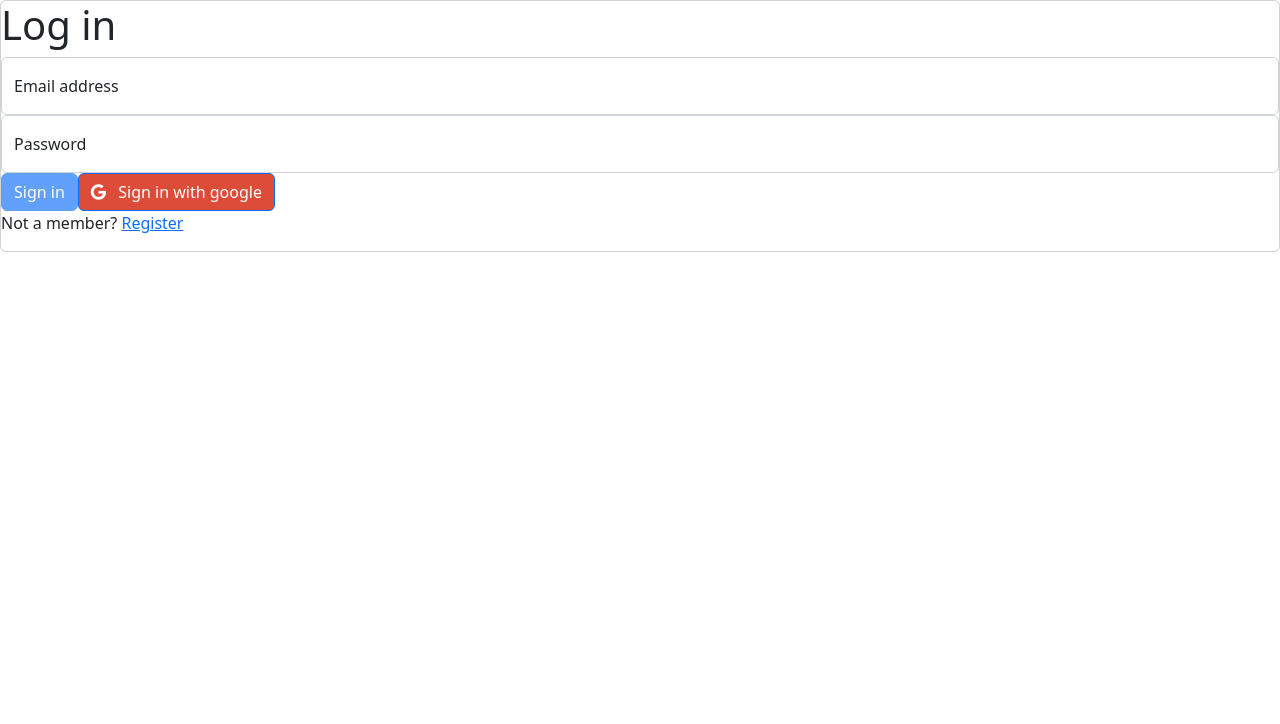
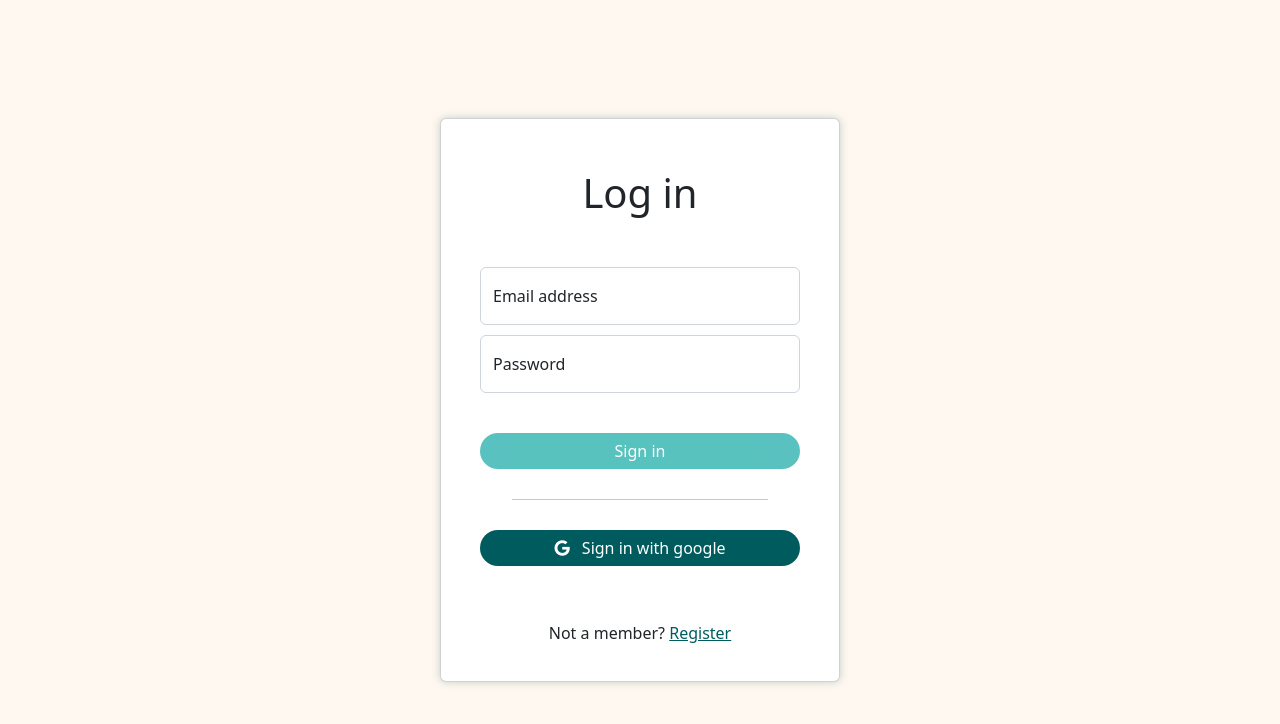
Before and after one commit to Patrycja-Jedrzejewska/chat-app, a Vue app: page /login in a window 1280 px wide. Shown: the top 724 px of the page. Built offline with nearby package versions, Linux system fonts and the light colour scheme; no server answers.

Commit message:
Add css to Login and Register form

```diff
--- a/src/style/style.scss
+++ b/src/style/style.scss
@@ -4,8 +4,119 @@
 @import url(theme.light.css) (prefers-color-scheme: light);
 @import url(theme.dark.css) (prefers-color-scheme: dark);
 
-
 $primary-color: #00A9A5;
 $secondary-color: #005B5E;
 $tertiary-color: #FFA17A;
-$neutral-color: #959088;
+$neutral-color: #fff8f0;
+
+#app{
+    height: 100vh;
+    display: flex;
+    justify-content: center;
+    align-items: center;
+    background-color: $neutral-color;
+}
+
+.card{
+    display: flex;
+    text-align: center;
+    align-items: center;
+    width: 400px;
+    padding: 30px 20px 20px 20px;
+    background-color: #ffff;
+    box-shadow: 0 0 0.5rem rgba(0, 91, 94, 0.25);
+
+    .form{
+        &__headline{
+            margin: 20px 20px 50px 20px;
+        }
+        &__group{
+            margin: 10px;
+
+            &--buttons{
+                margin-top: 10px;
+                .divider{
+                    text-align: center;
+                    margin-top: 30px;
+                    margin-bottom: 30px;
+                    margin-left: 10%;
+                    margin-right: 10%;
+                    width: 80%;
+                }
+            }
+        }
+        &__input{
+            width: 320px;
+            &:focus{
+                box-shadow: 0 0 0 0.25rem rgba(0, 91, 94, 0.25);
+            }
+
+        }
+        &__error{
+            width: 300px;
+            color: #de3730;
+            text-align: left;
+        }
+
+        .btn{
+            width: 320px;
+            border: none;
+            border-radius: 45px;
+            &:hover{
+                box-shadow: 0 0 0.5rem 0.1rem rgba(0, 91, 94, 0.25);
+
+            }
+            &--submit{
+                margin-top: 30px;
+                background-color: $primary-color;
+                &:disabled{
+                    background-color: #00a29e;
+                }
+            }
+            &--google{
+                margin-bottom: 15px;
+                background-color: $secondary-color;
+                &:hover{
+                    box-shadow: 0 0 0.5rem 0.1rem rgba(0, 55, 57, 0.4);
+                }
+            }
+        }
+        &__link{
+            margin-top: 40px;
+            margin-bottom: 0;
+            .link{
+                color: #005c5f;
+                &:hover{
+                    color: #004345;
+                }
+            }
+        }
+
+    }
+}
+
+/* Extra small devices (phones, 600px and down) */
+@media only screen and (max-width: 600px) {
+
+
+}
+
+/* Small devices (portrait tablets and large phones, 600px and up) */
+@media only screen and (min-width: 600px) {
+
+}
+
+/* Medium devices (landscape tablets, 768px and up) */
+@media only screen and (min-width: 768px) {
+
+}
+
+/* Large devices (laptops/desktops, 992px and up) */
+@media only screen and (min-width: 992px) {
+
+}
+
+/* Extra large devices (large laptops and desktops, 1200px and up) */
+@media only screen and (min-width: 1200px) {
+
+}
--- a/src/views/LoginView.vue
+++ b/src/views/LoginView.vue
@@ -1,4 +1,5 @@
 <template>
+
     <div class="card">
       <form class="form" @submit.prevent="login">
         <h1 class="form__headline">Log in</h1>
@@ -37,16 +38,22 @@
         <section class="form__group">
           <div v-if="error" class="alert alert-danger form__alert">{{ error.message }}</div>
         </section>
+        <section class="form__group form__group--buttons">
           <!-- Submit button -->
           <button
             type="submit"
             :disabled="$v.$invalid"
-          class="btn btn-primary btn--submit"
+            class="btn-primary btn btn--submit"
           >
             Sign in
           </button>
+
+          <div class="divider">
+            <hr class="hr" />
+          </div>
+
           <!-- Google button -->
-        <button class="btn btn-primary btn--google" style="background-color: #dd4b39;" @click="GoogleSignIn"
+          <button class="btn-primary btn btn--google" @click="GoogleSignIn"
             ><i class="fab fa-google me-2"></i> Sign in with google</button>
 
           <!-- Register button -->
@@ -56,6 +63,7 @@
               <router-link to="/register" class="link">Register</router-link>
             </p>
           </div>
+        </section>
       </form>
     </div>
   </template>
--- a/src/views/RegisterView.vue
+++ b/src/views/RegisterView.vue
@@ -57,7 +57,7 @@
           <button
             type="submit"
             :disabled="$v.$invalid"
-            class="btn btn-primary btn--submit"
+            class="btn-primary btn btn--submit"
           >
             Sign up
           </button>
```
Lines whose indentation alone changed are shown as unchanged.
